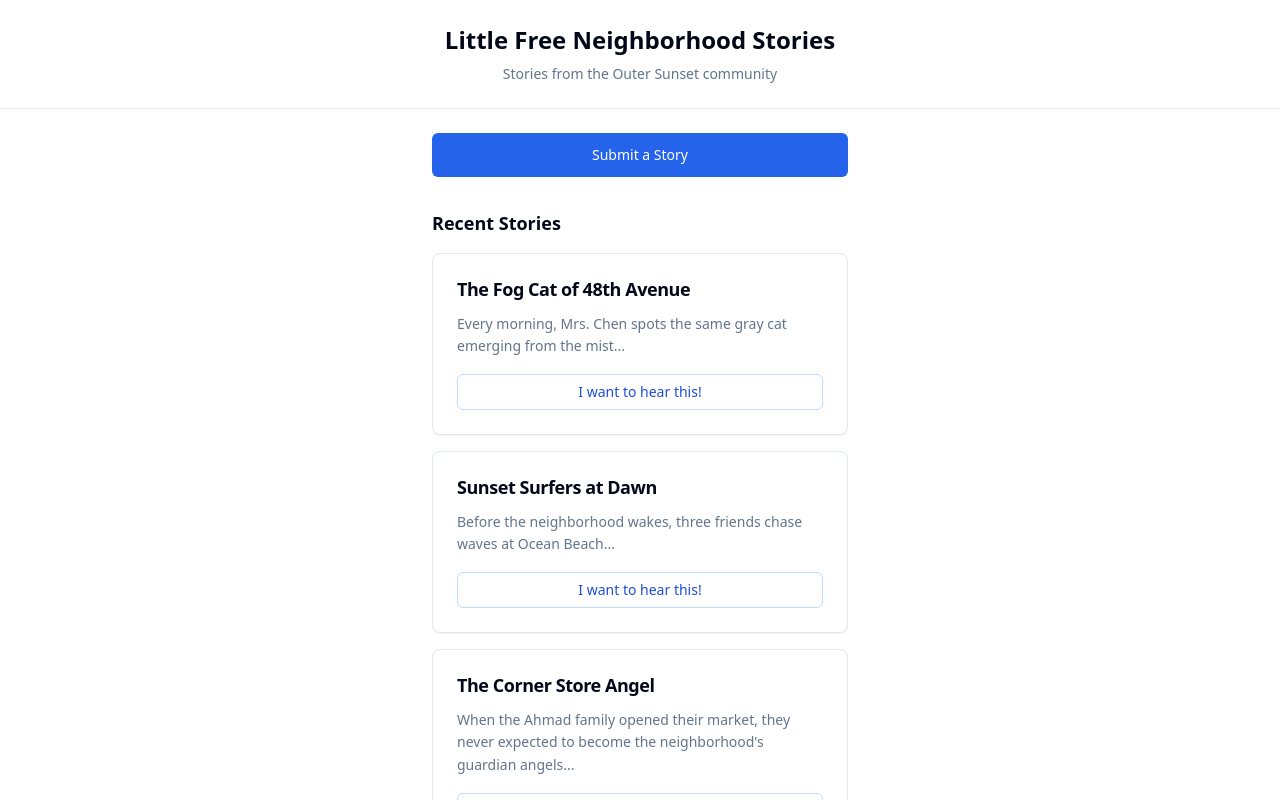
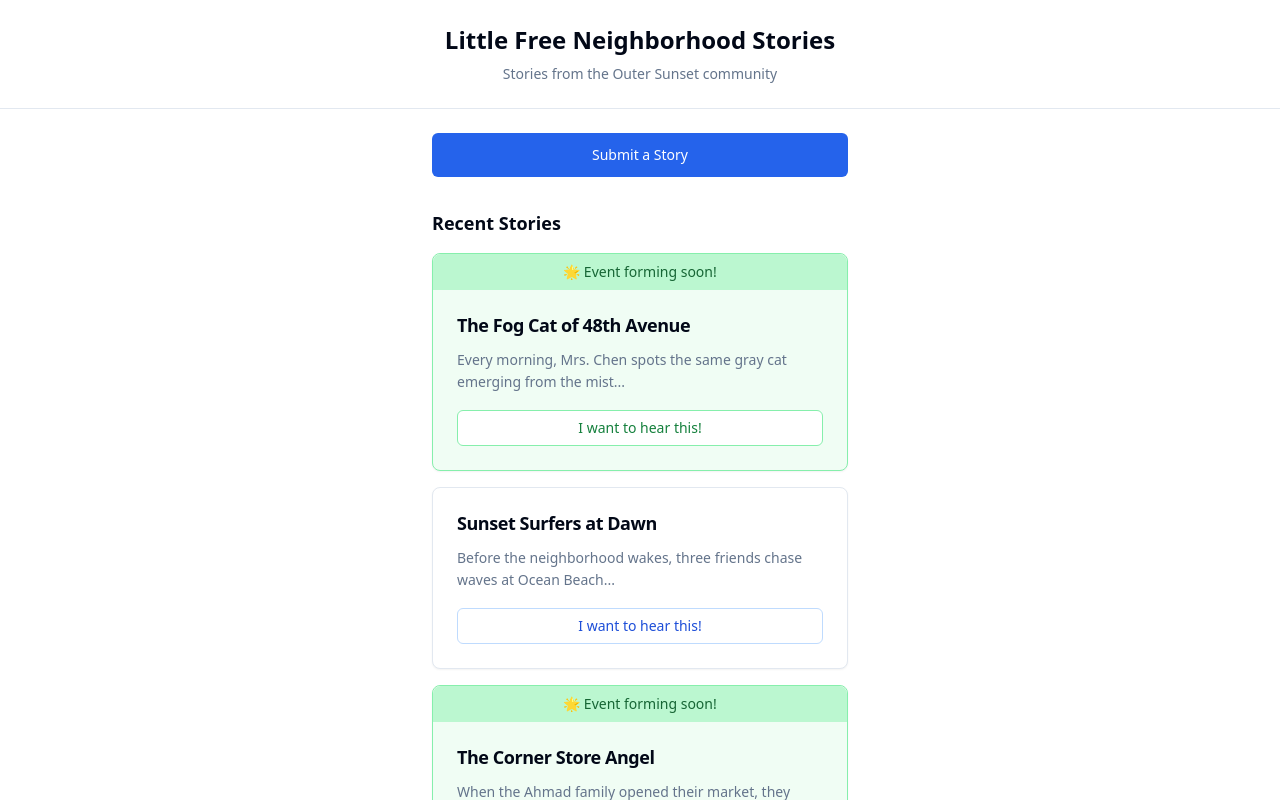
Before and after one commit to The-Relational-Technology-Project/sunset-story-boxes, a React (Vite) app: page / in a window 1280 px wide. Shown: the top 800 px of the page. Built offline with nearby package versions, Linux system fonts and the light colour scheme.

Commit message:
Add interest counter and event banner
Implement an interest counter for each story card, incrementing on "I want to hear this!" tap. Display an "Event forming soon!" banner when the counter reaches 5 or more. Update demo stories to reflect this.

```diff
--- a/src/pages/Index.tsx
+++ b/src/pages/Index.tsx
@@ -12,38 +12,45 @@ interface Story {
   contactMethod?: string;
   name?: string;
   openToSharing?: boolean;
+  interestCount: number;
 }
 
 const initialStories: Story[] = [
   {
     id: 1,
     title: "The Fog Cat of 48th Avenue",
-    teaser: "Every morning, Mrs. Chen spots the same gray cat emerging from the mist..."
+    teaser: "Every morning, Mrs. Chen spots the same gray cat emerging from the mist...",
+    interestCount: 7
   },
   {
     id: 2,
     title: "Sunset Surfers at Dawn",
-    teaser: "Before the neighborhood wakes, three friends chase waves at Ocean Beach..."
+    teaser: "Before the neighborhood wakes, three friends chase waves at Ocean Beach...",
+    interestCount: 2
   },
   {
     id: 3,
     title: "The Corner Store Angel",
-    teaser: "When the Ahmad family opened their market, they never expected to become the neighborhood's guardian angels..."
+    teaser: "When the Ahmad family opened their market, they never expected to become the neighborhood's guardian angels...",
+    interestCount: 5
   },
   {
     id: 4,
     title: "Love Letters in the Sand",
-    teaser: "Someone has been writing messages in the sand at Noriega Beach for 30 years..."
+    teaser: "Someone has been writing messages in the sand at Noriega Beach for 30 years...",
+    interestCount: 9
   },
   {
     id: 5,
     title: "The Mystery of the Singing Stairs",
-    teaser: "Every Tuesday at 3 PM, beautiful music echoes from the Moraga Steps..."
+    teaser: "Every Tuesday at 3 PM, beautiful music echoes from the Moraga Steps...",
+    interestCount: 1
   },
   {
     id: 6,
     title: "Garden Wisdom from Judah Street",
-    teaser: "Maria's front yard garden has fed half the block for three decades..."
+    teaser: "Maria's front yard garden has fed half the block for three decades...",
+    interestCount: 3
   }
 ];
 
@@ -60,11 +67,23 @@ const Index = () => {
   }) => {
     const newStory: Story = {
       id: Math.max(...stories.map(s => s.id)) + 1,
-      ...storyData
+      ...storyData,
+      interestCount: 0
     };
 
     setStories(prevStories => [newStory, ...prevStories]);
     setIsDialogOpen(false);
+  };
+
+  const handleInterestClick = (storyId: number) => {
+    setStories(prevStories =>
+      prevStories.map(story =>
+        story.id === storyId
+          ? { ...story, interestCount: story.interestCount + 1 }
+          : story
+      )
+    );
+    console.log(`Interest shown for story ID: ${storyId}`);
   };
 
   return (
@@ -108,7 +127,17 @@ const Index = () => {
           </h2>
 
           {stories.map((story) => (
-            <Card key={story.id} className="bg-white border shadow-sm">
+            <Card
+              key={story.id}
+              className={`bg-white border shadow-sm ${
+                story.interestCount >= 5 ? 'border-green-300 bg-green-50' : ''
+              }`}
+            >
+              {story.interestCount >= 5 && (
+                <div className="bg-green-200 text-green-800 text-center py-2 px-4 text-sm font-medium rounded-t-lg">
+                  🌟 Event forming soon!
+                </div>
+              )}
               <CardHeader className="pb-3">
                 <CardTitle className="text-lg font-semibold text-foreground leading-tight">
                   {story.title}
@@ -121,8 +150,12 @@ const Index = () => {
                 <Button
                   variant="outline"
                   size="sm"
-                  className="w-full border-blue-200 text-blue-700 hover:bg-blue-50"
-                  onClick={() => console.log(`Read story: ${story.title}`)}
+                  className={`w-full ${
+                    story.interestCount >= 5
+                      ? 'border-green-300 text-green-700 hover:bg-green-100'
+                      : 'border-blue-200 text-blue-700 hover:bg-blue-50'
+                  }`}
+                  onClick={() => handleInterestClick(story.id)}
                 >
                   I want to hear this!
                 </Button>
```
